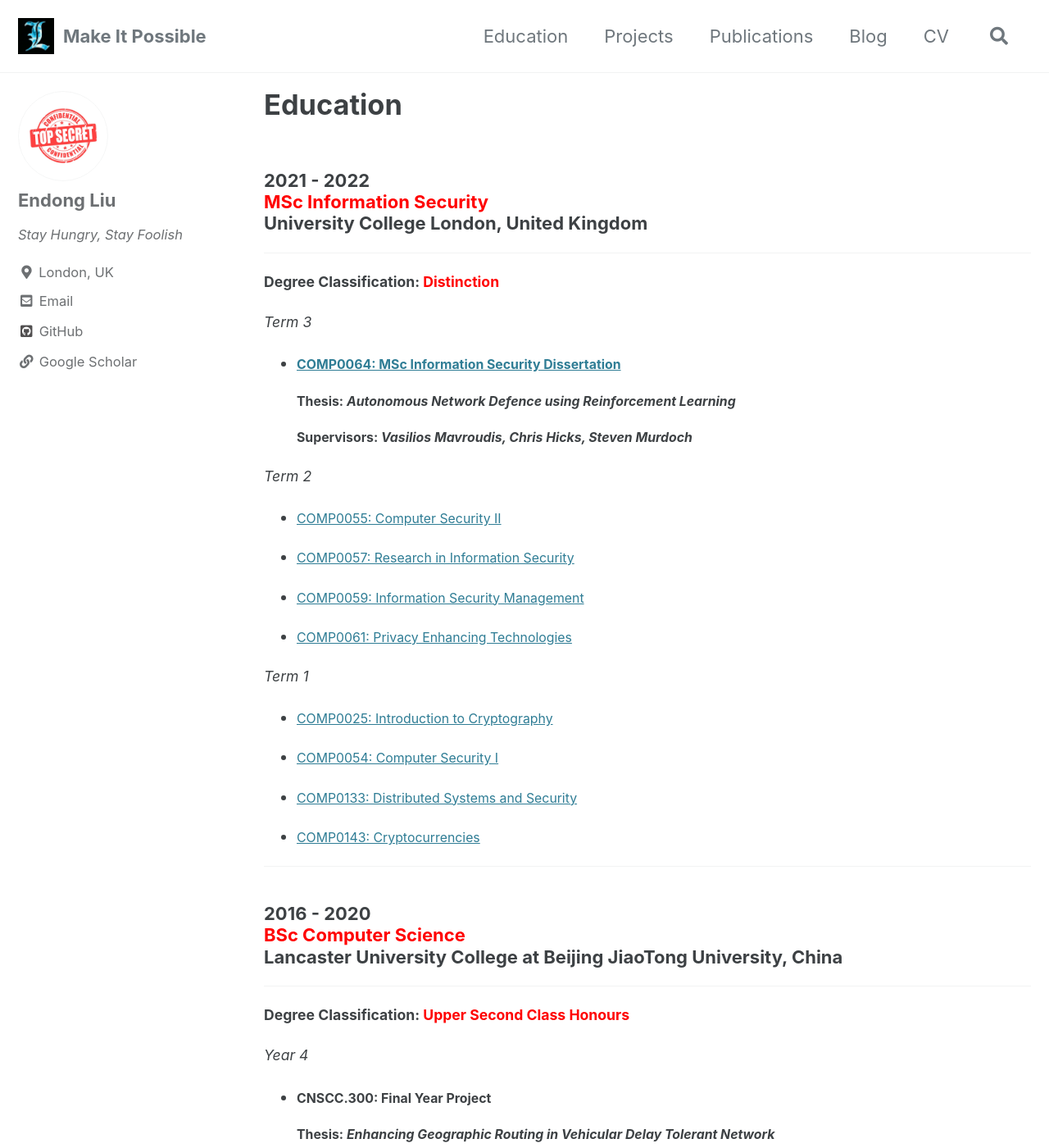
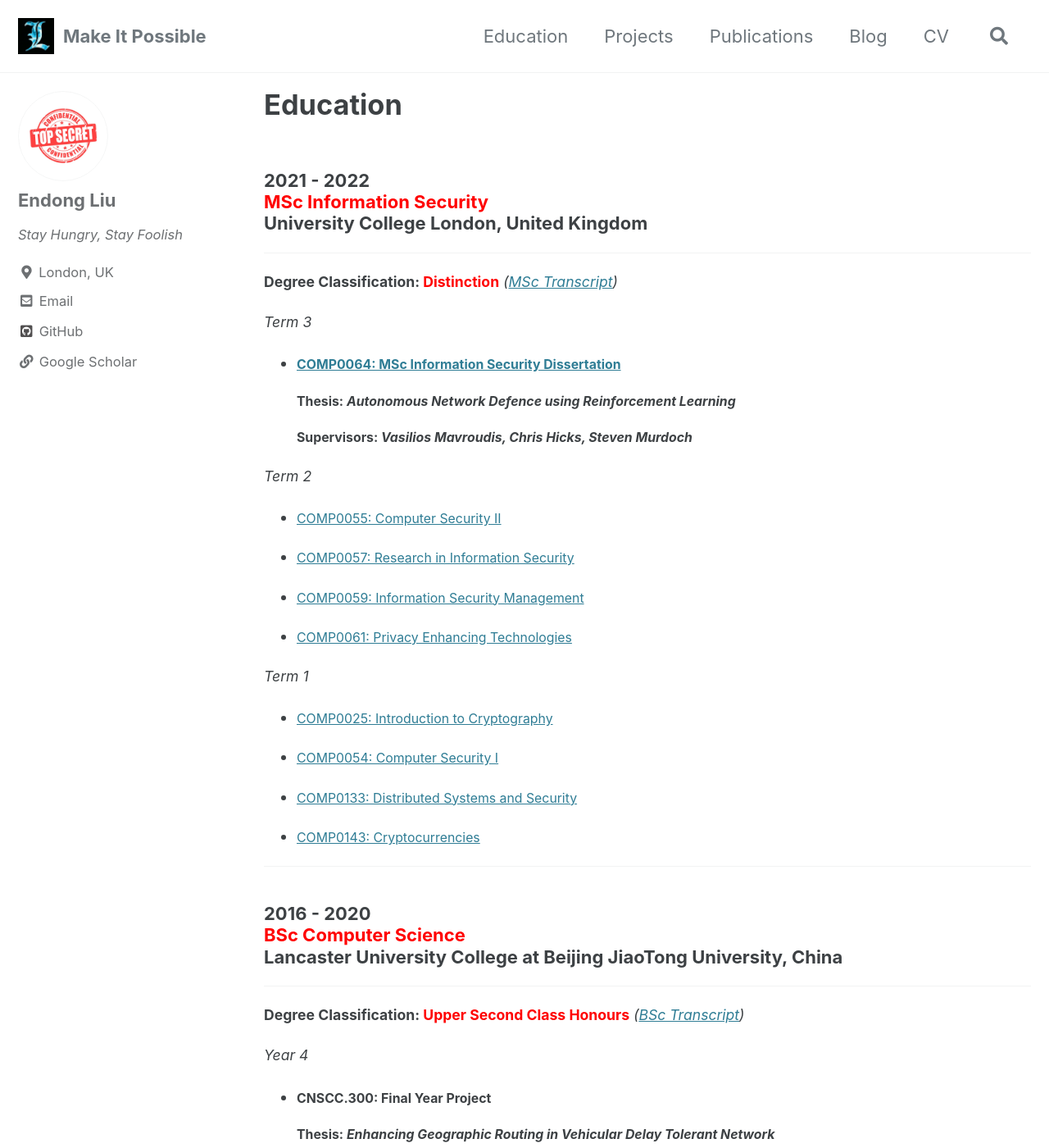
Before and after one commit to ZzPoLariszZ/zzpolariszz.github.io, a Jekyll site: the page built from _pages/education.md, in a window 1280 px wide and 1400 px high. Shown: the whole window at 82% size. Built offline with Jekyll 4.4.1, drawn with Linux system fonts in a browser that asks for light colours; cached includes are drawn as plain includes.

Commit message:
Update education.md

```diff
--- a/_pages/education.md
+++ b/_pages/education.md
@@ -11,7 +11,7 @@
 </h3>
 ---
 
-**Degree Classification: <span style="color: red">Distinction</span>**
+**Degree Classification: <span style="color: red">Distinction</span>** *([MSc Transcript](/assets/MSc-Transcript.pdf))*
 
 *Term 3*
 
@@ -48,7 +48,7 @@
 </h3>
 ---
 
-**Degree Classification: <span style="color: red">Upper Second Class Honours</span>**
+**Degree Classification: <span style="color: red">Upper Second Class Honours</span>** *([BSc Transcript](/assets/BSc-Transcript.pdf))*
 
 *Year 4*
 
```
